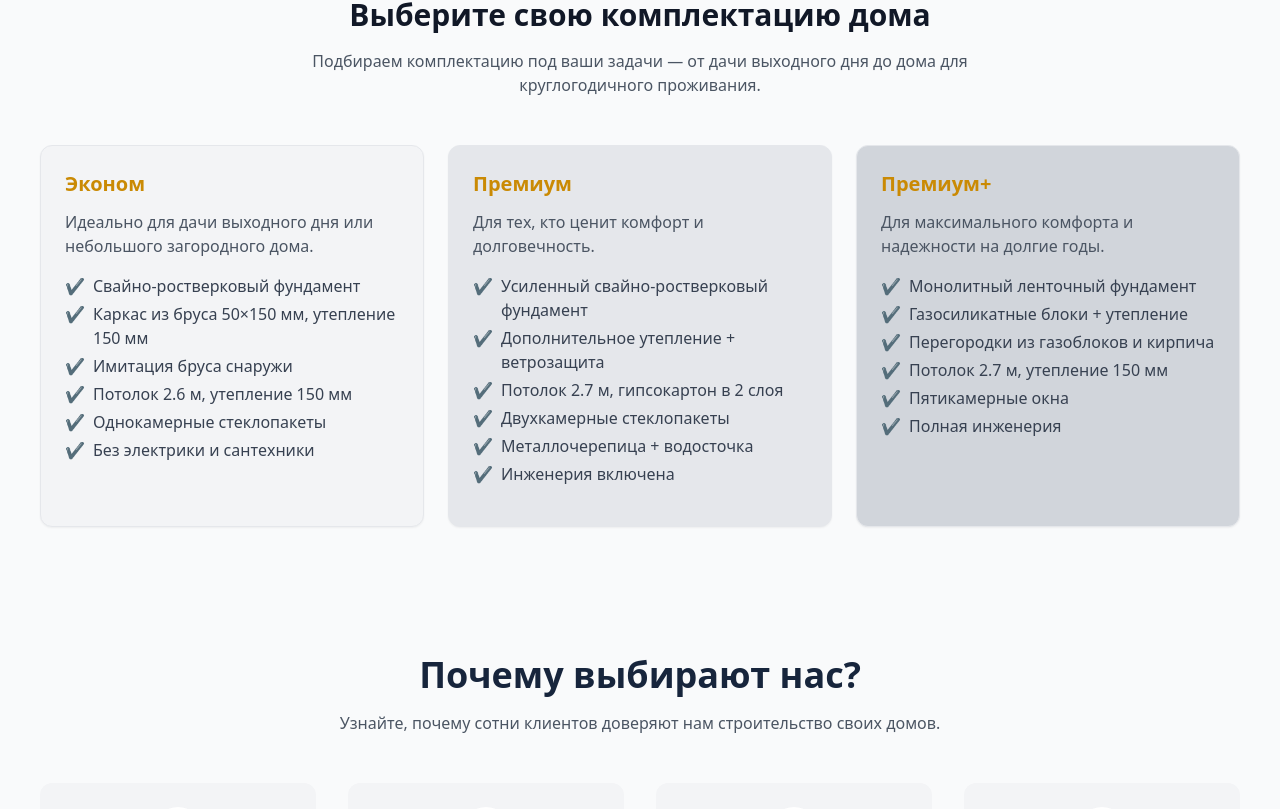
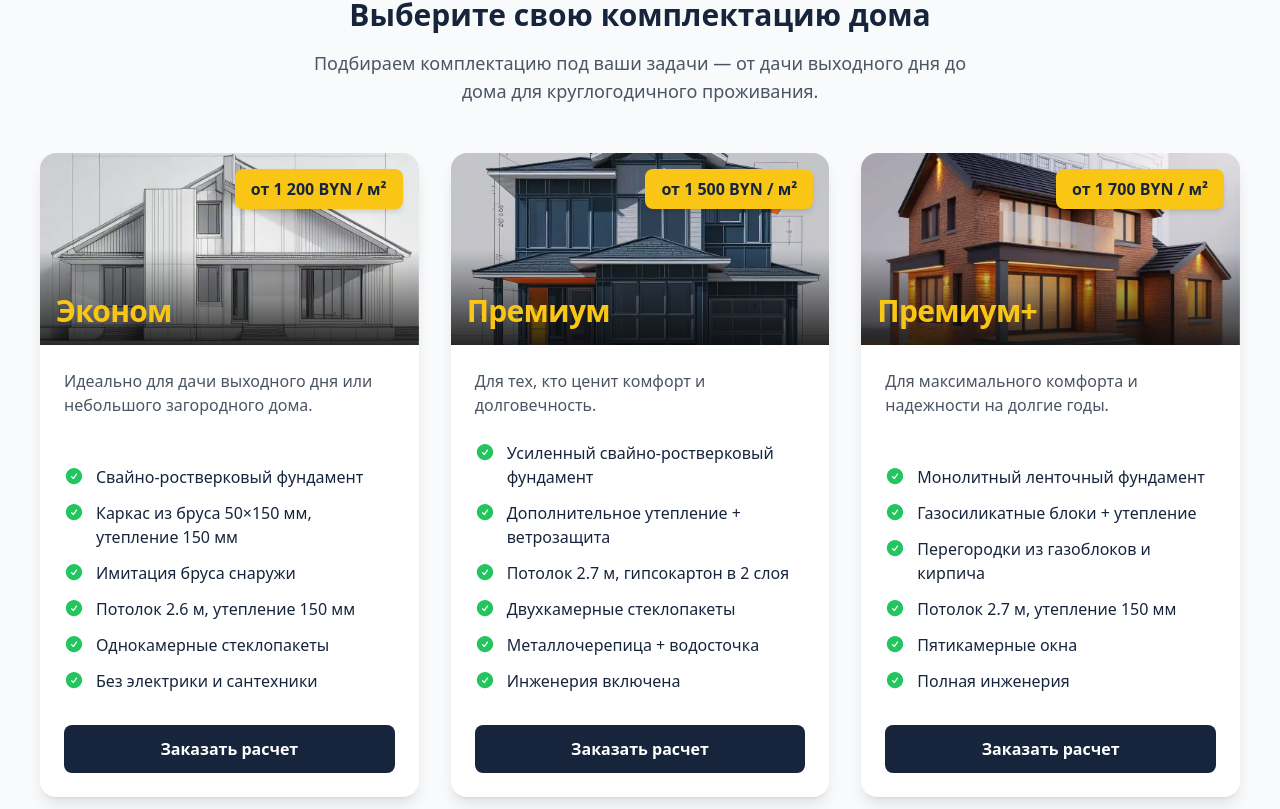
Before and after one commit to SerhiiYan/marmol_house, a React (Vite) app: page / in a window 1280 px wide. Shown: the part 2511-3320 px from the top of the page. Built offline with nearby package versions, Linux system fonts and the light colour scheme; grey boxes are pictures that could not be loaded.

Commit message:
change HousePackages.jsx

```diff
--- a/package.json
+++ b/package.json
@@ -10,6 +10,7 @@
     "preview": "vite preview"
   },
   "dependencies": {
+    "@heroicons/react": "^2.2.0",
     "@tailwindcss/vite": "^4.1.4",
     "aos": "^2.3.4",
     "framer-motion": "^12.10.5",
--- a/src/components/HousePackages.jsx
+++ b/src/components/HousePackages.jsx
@@ -1,85 +1,121 @@
 import React from 'react';
 import { useEffect } from 'react';
-import { Link } from 'react-router-dom';
 import AOS from 'aos';
 import 'aos/dist/aos.css';
+import { Helmet } from 'react-helmet';
+import { CheckCircleIcon } from '@heroicons/react/24/solid';
 
+// Массив с данными остается без изменений
 const packages = [
   {
     title: 'Эконом',
     description: 'Идеально для дачи выходного дня или небольшого загородного дома.',
-    highlights: [
-      'Свайно-ростверковый фундамент',
-      'Каркас из бруса 50×150 мм, утепление 150 мм',
-      'Имитация бруса снаружи',
-      'Потолок 2.6 м, утепление 150 мм',
-      'Однокамерные стеклопакеты',
-      'Без электрики и сантехники',
-    ],
-    bg: 'bg-gray-100',
+    highlights: [ 'Свайно-ростверковый фундамент', 'Каркас из бруса 50×150 мм, утепление 150 мм', 'Имитация бруса снаружи', 'Потолок 2.6 м, утепление 150 мм', 'Однокамерные стеклопакеты', 'Без электрики и сантехники', ],
+    image: '/assets/service/package-econom.webp',
+    price: 'от 1 200',
+    priceValue: 1200,
+    priceCurrency: 'BYN',
+    priceValidUntil: '2025-12-31',
+    sku: 'MH-ECONOM',
   },
   {
     title: 'Премиум',
     description: 'Для тех, кто ценит комфорт и долговечность.',
-    highlights: [
-      'Усиленный свайно-ростверковый фундамент',
-      'Дополнительное утепление + ветрозащита',
-      'Потолок 2.7 м, гипсокартон в 2 слоя',
-      'Двухкамерные стеклопакеты',
-      'Металлочерепица + водосточка',
-      'Инженерия включена',
-    ],
-    bg: 'bg-gray-200',
+    highlights: [ 'Усиленный свайно-ростверковый фундамент', 'Дополнительное утепление + ветрозащита', 'Потолок 2.7 м, гипсокартон в 2 слоя', 'Двухкамерные стеклопакеты', 'Металлочерепица + водосточка', 'Инженерия включена', ],
+    image: '/assets/service/package-premium.webp',
+    price: 'от 1 500',
+    priceValue: 1500,
+    priceCurrency: 'BYN',
+    priceValidUntil: '2025-12-31',
+    sku: 'MH-PREMIUM',
   },
   {
     title: 'Премиум+',
     description: 'Для максимального комфорта и надежности на долгие годы.',
-    highlights: [
-      'Монолитный ленточный фундамент',
-      'Газосиликатные блоки + утепление',
-      'Перегородки из газоблоков и кирпича',
-      'Потолок 2.7 м, утепление 150 мм',
-      'Пятикамерные окна',
-      'Полная инженерия',
-    ],
-    bg: 'bg-gray-300',
+    highlights: [ 'Монолитный ленточный фундамент', 'Газосиликатные блоки + утепление', 'Перегородки из газоблоков и кирпича', 'Потолок 2.7 м, утепление 150 мм', 'Пятикамерные окна', 'Полная инженерия', ],
+    image: '/assets/service/package-premium-plus.webp',
+    price: 'от 1 700',
+    priceValue: 1700,
+    priceCurrency: 'BYN',
+    priceValidUntil: '2025-12-31',
+    sku: 'MH-PREMIUM-PLUS',
   },
 ];
 
-function HousePackages() {
+
+// Добавляем `prop` onOrderClick для связи с родительским компонентом
+function HousePackages({ onOrderClick }) {
   useEffect(() => {
-    AOS.init({ duration: 800, once: true });
+    AOS.init({ duration: 800, once: false });
   }, []);
 
   return (
     <section className="py-16 px-4 md:px-10 bg-gray-50">
       <div className="max-w-7xl mx-auto text-center mb-12" data-aos="fade-up">
-        <h2 className="text-3xl font-semibold text-gray-900 mb-4">Выберите свою комплектацию дома</h2>
-        <p className="text-gray-600 max-w-2xl  mx-auto text-x">
+        <h2 className="text-3xl font-bold text-[#17253c] mb-4">Выберите свою комплектацию дома</h2>
+        <p className="text-gray-600 max-w-2xl mx-auto text-lg">
           Подбираем комплектацию под ваши задачи — от дачи выходного дня до дома для круглогодичного проживания.
         </p>
       </div>
+      <div className="grid gap-8 md:grid-cols-2 lg:grid-cols-3">
+        {packages.map((pack, idx) => {
+          // Схема для Google, все без изменений
+          const productSchema = { /*...*/ };
 
-      <div className="grid gap-6 md:grid-cols-3">
-        {packages.map((pack, idx) => (
+          return (
             <div
               key={idx}
-            className={`${pack.bg} p-6 rounded-xl shadow-sm hover:shadow-md transition-all duration-300 border`}
+              className="flex flex-col bg-white rounded-2xl shadow-lg hover:shadow-2xl overflow-hidden group transition-all duration-300 transform hover:-translate-y-2"
               data-aos="fade-up"
               data-aos-delay={idx * 100}
             >
-            <h3 className="text-xl font-semibold text-yellow-600 mb-3">{pack.title}</h3>
-            <p className="text-x text-gray-600 mb-4">{pack.description}</p>
-            <ul className="text-gray-700 text-left space-y-1 mb-4">
+              <Helmet><script type="application/ld+json">{JSON.stringify(productSchema)}</script></Helmet>
+
+              <div className="relative h-48">
+                {/* Фон (картинка + градиент), который анимируется */}
+                <div
+                  style={{ backgroundImage: `linear-gradient(to top, rgba(10, 10, 10, 0.85), transparent 50%), url(${pack.image})` }}
+                  className="absolute inset-0 w-full h-full bg-cover bg-center transition-transform duration-500 group-hover:scale-110"
+                />
+
+                {/* Элементы поверх фона */}
+                <div className="relative z-10 w-full h-full p-4 flex flex-col justify-between">
+                  {/* Цена */}
+                  <div className="flex justify-end">
+                    <div className="bg-[#f9c615] text-[#17253c] font-bold py-2 px-4 rounded-lg shadow-md">
+                      {pack.price} {pack.priceCurrency} / м²
+                    </div>
+                  </div>
+
+                  {/* ИСПРАВЛЕННЫЙ ЗАГОЛОВОК - только название комплектации */}
+                  <h3 className="text-3xl font-bold text-[#f9c615] tracking-tight">
+                    {pack.title}
+                  </h3>
+                </div>
+              </div>
+
+              <div className="flex-grow p-6 flex flex-col">
+                <p className="text-gray-600 mb-6 flex-grow">{pack.description}</p>
+                <ul className="space-y-3 mb-8">
                   {pack.highlights.map((item, i) => (
-                <li key={i} className="flex items-start text-x">
-                  <span className="text-yellow-500 mr-2">✔</span>
-                  {item}
+                    <li key={i} className="flex items-start" data-aos="fade-right" data-aos-delay={100 + i * 50} data-aos-anchor={`[data-aos-delay='${idx*100}']`}>
+                      <CheckCircleIcon className="w-5 h-5 text-green-500 mr-3 mt-px flex-shrink-0" />
+                      <span>{item}</span>
                     </li>
                   ))}
                 </ul>
+
+                {/* КНОПКА, ПОДКЛЮЧЕННАЯ К ФУНКЦИИ ИЗ PROPS */}
+                <button
+                  onClick={() => onOrderClick(pack.title)}
+                  className="mt-auto w-full bg-[#17253c] text-white font-semibold py-3 px-6 rounded-lg hover:bg-[#253955] transition-colors duration-300 transform hover:scale-105"
+                >
+                  Заказать расчет
+                </button>
               </div>
-        ))}
+            </div>
+          );
+        })}
       </div>
     </section>
   );
--- a/src/pages/Home.jsx
+++ b/src/pages/Home.jsx
@@ -1,5 +1,6 @@
 import { Helmet } from 'react-helmet';
 import { FaInfoCircle } from 'react-icons/fa';
+// 1. Убедитесь, что useState импортирован
 import { useState } from 'react';
 import herovideo from '../assets/herovideo.webm';
 import HowWeWork from '../components/HowWeWork';
@@ -11,6 +12,7 @@ import WhyChooseUs from '../components/WhyChooseUs';
 import TestimonialsSlider from '../components/TestimonialsSlider';
 import ModalForm from '../components/ModalForm';
 
+// Эти константы остаются за пределами компонента, все правильно
 const structuredData = {
     '@context': 'https://schema.org',
     '@type': 'LocalBusiness',
@@ -88,11 +90,27 @@ const homeBenefits = [
 
 function Home() {
 
+    // 2. ДОБАВЛЕНО СОСТОЯНИЕ ДЛЯ ХРАНЕНИЯ СООБЩЕНИЯ
     const [isModalOpen, setIsModalOpen] = useState(false);
+    const [modalDefaultMessage, setModalDefaultMessage] = useState('');
 
-    // 3. ФУНКЦИИ ДЛЯ ОТКРЫТИЯ И ЗАКРЫТИЯ
-    const handleOpenModal = () => setIsModalOpen(true);
-    const handleCloseModal = () => setIsModalOpen(false);
+
+    // 3. УНИВЕРСАЛЬНАЯ ФУНКЦИЯ ДЛЯ ОТКРЫТИЯ ОКНА
+    // Принимает сообщение. Если сообщения нет, будет пустая строка.
+    const handleOpenModal = (message = '') => {
+        setModalDefaultMessage(message);
+        setIsModalOpen(true);
+    };
+
+    const handleCloseModal = () => {
+        setIsModalOpen(false);
+    };
+
+    // 4. ФУНКЦИЯ-ОБРАБОТЧИК СПЕЦИАЛЬНО ДЛЯ КАРТОЧЕК КОМПЛЕКТАЦИЙ
+    const handlePackageOrderClick = (packageName) => {
+        const message = `Здравствуйте, хочу консультацию по комплектации "${packageName}".`;
+        handleOpenModal(message); // Вызываем общую функцию открытия с готовым сообщением
+    };
 
   return (
     <>
@@ -104,30 +122,7 @@ function Home() {
           name="description"
           content="Строительство каркасных домов под ключ в Беларуси. Проект в подарок, работа по 240 указу для многодетных семей, фиксированная цена, доставка и монтаж."
         />
-        <meta
-          name="keywords"
-          content="каркасные дома, строительство домов, Гродно, Беларусь, дом под ключ, 240 указ, многодетные семьи, проект дома, Marmol House"
-        />
-        <meta name="robots" content="index, follow" />
-        <meta name="author" content="Marmol House" />
-        <meta property="og:title" content="Каркасные дома под ключ в Беларуси — Marmol House" />
-        <meta
-          property="og:description"
-          content="Строительство каркасных домов в Гродно и Беларуси по 240 указу. Проект в подарок!"
-        />
-        <meta property="og:type" content="website" />
-        <meta property="og:url" content="https://marmolhouse.by" />
-        <meta property="og:image" content="https://marmolhouse.by/og-image.png" />
-        <meta property="og:locale" content="ru_RU" />
-        <meta name="twitter:card" content="summary_large_image" />
-        <meta name="twitter:title" content="Каркасные дома под ключ | Marmol House" />
-        <meta
-          name="twitter:description"
-          content="Строительство каркасных домов в Гродно и Беларуси по 240 указу."
-        />
-        <link rel="canonical" href="https://marmolhouse.by/" />
-        <meta name="twitter:image" content="https://marmolhouse.by/og-image.png" />
-        <meta name="twitter:site" content="@MarmolHouse" />
+        {/* ... остальной Helmet ... */}
         <script type="application/ld+json">{JSON.stringify(organizationSchema)}</script>
         <script type="application/ld+json">{JSON.stringify(structuredData)}</script>
         <script type="application/ld+json">{JSON.stringify(videoStructuredData)}</script>
@@ -155,8 +150,9 @@ function Home() {
           <p className="text-base sm:text-lg md:text-xl text-white mb-6">
             Работаем по 240 указу для многодетных семей
           </p>
+          {/* 5. ОБНОВЛЕННЫЙ ВЫЗОВ ДЛЯ ГЛАВНОЙ КНОПКИ */}
           <button
-            onClick={handleOpenModal}
+            onClick={() => handleOpenModal()}
             className="bg-[#f9c615] text-[#17253c] font-semibold py-3 px-8 rounded-lg shadow-lg
                       text-lg transition-all duration-300 ease-in-out
                       hover:bg-[#e5b512] hover:shadow-xl hover:-translate-y-1
@@ -184,15 +180,21 @@ function Home() {
 
       <WhyChooseFrameHouse />
       <BlockHouseFeatureCircle />
-      <HousePackages />
+
+      {/* 6. ПЕРЕДАЕМ ОБРАБОТЧИК В КОМПОНЕНТ КОМПЛЕКТАЦИЙ */}
+      <HousePackages onOrderClick={handlePackageOrderClick} />
+
       <WhyChooseUs />
       <HowWeWork />
       <TestimonialsSlider />
       <Footer />
     </main>
+
+    {/* 7. ПЕРЕДАЕМ ВСЕ НЕОБХОДИМЫЕ PROPS В МОДАЛЬНОЕ ОКНО */}
     <ModalForm
       show={isModalOpen}
       onClose={handleCloseModal}
+      defaultComment={modalDefaultMessage}
     />
     </>
   );
```
Also changed, not shown: 2 other files (tests, documents, lock files or other folders). Lines whose indentation alone changed are shown as unchanged.
